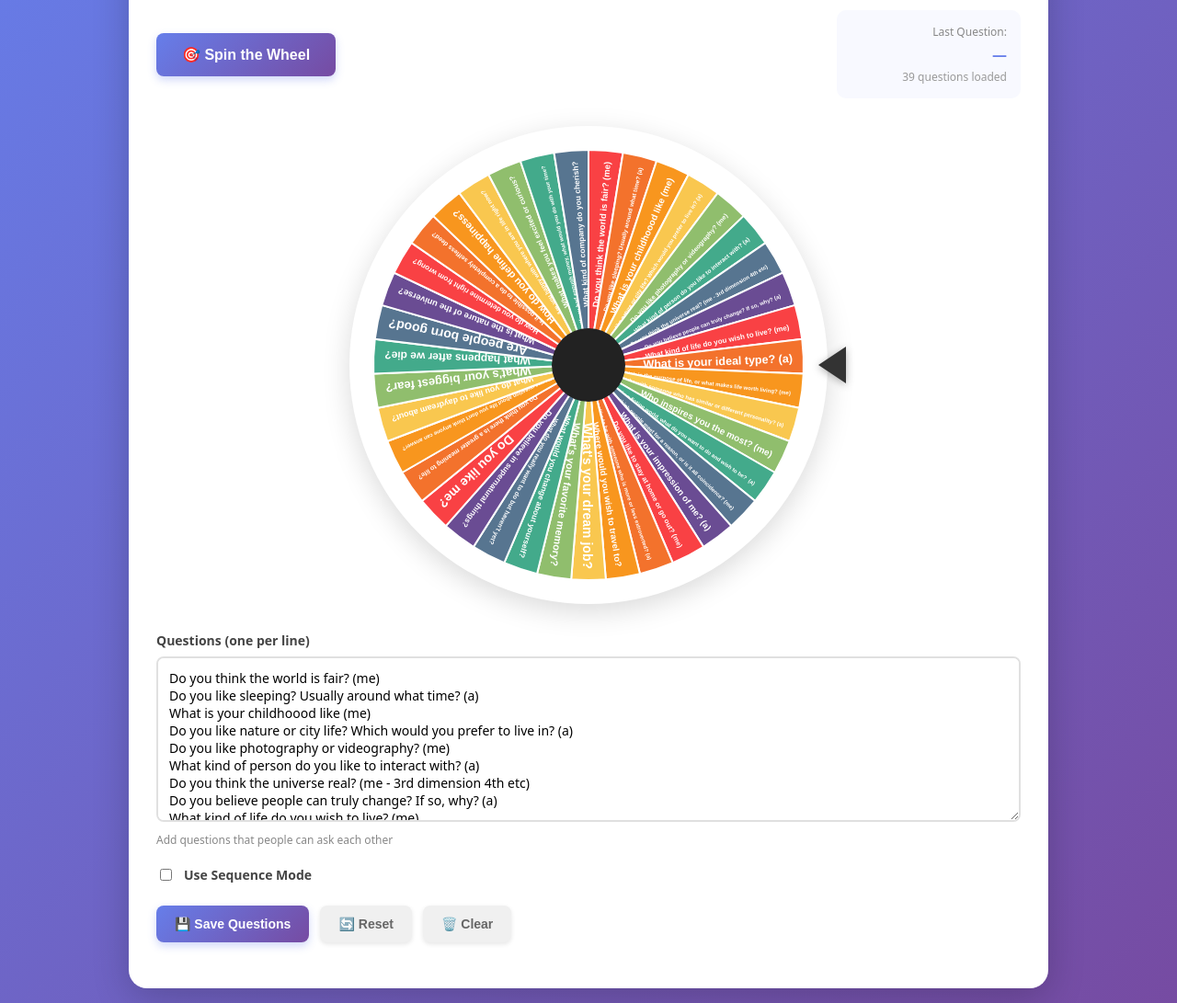
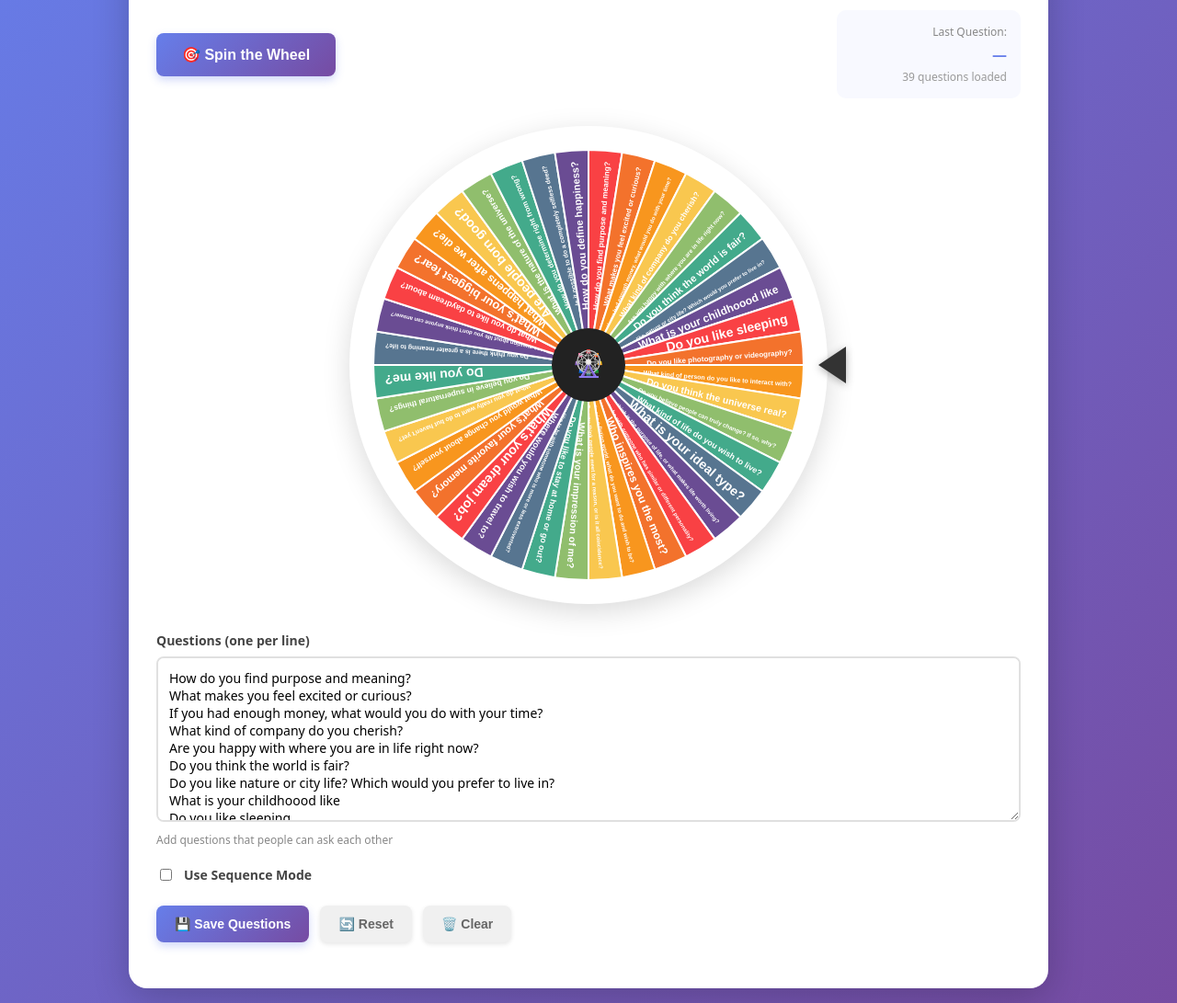
Before and after one commit to spinthewheelz/wheelzoflife, a plain HTML site: page index.html in a window 1280 px wide. Shown: the part 180-1271 px from the top of the page at 92% size. Drawn offline with Linux system fonts and the light colour scheme.

Commit message:
Update index.html

```diff
--- a/index.html
+++ b/index.html
@@ -404,7 +404,7 @@
         </div>
         <div id="sequenceContainer" style="display:none;">
           <label id="sequenceLabel" style="cursor:pointer;user-select:none;">Sequence (comma-separated numbers)</label>
-          <input id="sequence" placeholder="e.g. 2,1,0" />
+          <input id="sequence" placeholder="e.g. 7,6,5" />
           <div class="help-text">Control the order questions appear. Sequence will repeat when done.</div>
         </div>
         <div style="height:12px"></div>
@@ -429,24 +429,29 @@
 (() => {
   // defaults
   const defaultSegments = [
-    "Do you think the world is fair? (me)",
-    "Do you like sleeping? Usually around what time? (a)",
-    "What is your childhoood like (me)",
-    "Do you like nature or city life? Which would you prefer to live in? (a)",
-    "Do you like photography or videography? (me)",
-    "What kind of person do you like to interact with? (a)",
-    "Do you think the universe real? (me - 3rd dimension 4th etc)",
-    "Do you believe people can truly change? If so, why? (a)",
-    "What kind of life do you wish to live? (me)",
-    "What is your ideal type? (a)",
-    "What do you think is the purpose of life, or what makes life worth living? (me)",
-    "Do you prefer to be with someone who has similar or different personality? (a)",
-    "Who inspires you the most? (me)",
-    "If you live in a fiction world, what do you want to do and wish to be?  (a)",
-    "Do you think people meet for a reason, or is it all coincidence? (me)",
-    "What is your impression of me? (a)",
-    "Do you like to stay at home or go out? (me)",
-    "Do you like to be with someone who is more or less extroverted? (a)",
+    "How do you find purpose and meaning?",
+    "What makes you feel excited or curious?",
+    "If you had enough money, what would you do with your time?",
+    "What kind of company do you cherish?" ,
+    "Are you happy with where you are in life right now?",
+    "Do you think the world is fair?",
+    "Do you like nature or city life? Which would you prefer to live in?",
+    "What is your childhoood like",
+    "Do you like sleeping",
+    "Do you like photography or videography?",
+    "What kind of person do you like to interact with?",
+    "Do you think the universe real?",
+    "Do you believe people can truly change? If so, why?",
+    "What kind of life do you wish to live?",
+    "What is your ideal type?",
+    "What do you think is the purpose of life, or what makes life worth living?",
+    "Do you prefer to be with someone who has similar or different personality?",
+    "Who inspires you the most?",
+    "If you live in a fiction world, what do you want to do and wish to be? ",
+    "Do you think people meet for a reason, or is it all coincidence?",
+    "What is your impression of me?",
+    "Do you like to stay at home or go out?",
+    "Do you like to be with someone who is more or less extroverted?",
     "Where would you wish to travel to?",
     "What's your dream job?",
     "What's your favorite memory?",
@@ -464,12 +469,8 @@
     "How do you determine right from wrong?",
     "Is it possible to do a completely selfless deed?",
     "How do you define happiness?",
-    "Are you happy with where you are in life right now?",
-    "What makes you feel excited or curious?",
-    "If you had enough money, what would you do with your time?",
-    "What kind of company do you cherish?"
   ];
-  const defaultSeq = [2,1,0];
+  const defaultSeq = [7,6,5];
 
   // keys for localStorage
   const LS_SEG = "dw_segments_v1";
@@ -509,10 +510,10 @@
   // state
   let segments = JSON.parse(localStorage.getItem(LS_SEG) || "null") || defaultSegments.slice();
   let useSequenceMode = localStorage.getItem(LS_USE_SEQ) === "true";
-  // If using sequence mode, use saved sequence or default [2,1,0]
+  // If using sequence mode, use saved sequence or default sequence
   // Otherwise, randomize
   let savedSeq = JSON.parse(localStorage.getItem(LS_SEQ) || "null");
-  let originalSeq = savedSeq !== null ? savedSeq : [2,1,0]; // Store original sequence pattern
+  let originalSeq = savedSeq !== null ? savedSeq : defaultSeq.slice(); // Store original sequence pattern
   let seq;
   if(useSequenceMode){
     // Use sequence mode - start with original pattern
@@ -533,7 +534,7 @@
     if(useSequenceMode){
       // Ensure sequence is set
       if(!originalSeq || originalSeq.length === 0){
-        originalSeq = [2,1,0];
+        originalSeq = defaultSeq.slice();
       }
       if(!seq || seq.length === 0){
         seq = originalSeq.slice();
@@ -543,7 +544,9 @@
       seqEl.value = "";
     }
     lastLabel.textContent = lastQuestion || "—";
-    status.textContent = `${segments.length} questions loaded`;
+    // Count questions excluding "Do you like me?"
+    const questionCount = segments.filter(q => !q.toLowerCase().includes("do you like me")).length;
+    status.textContent = `${questionCount} questions loaded`;
   }
 
   // Toggle sequence mode
@@ -551,12 +554,12 @@
     useSequenceMode = useSequenceCheckbox.checked;
     sequenceContainer.style.display = useSequenceMode ? "block" : "none";
     if(useSequenceMode){
-      // Switch to sequence mode - use default [2,1,0] if input is empty
+      // Switch to sequence mode - use default sequence if input is empty
       const raw = seqEl.value.trim();
       if(raw === ""){
-        originalSeq = [2,1,0];
-        seq = [2,1,0];
-        seqEl.value = "2,1,0";
+          originalSeq = defaultSeq.slice();
+          seq = defaultSeq.slice();
+          seqEl.value = defaultSeq.join(",");
       } else {
         try {
           const arr = raw.split(",").map(s=>parseInt(s.trim(),10)).filter(n=>!isNaN(n));
@@ -564,14 +567,14 @@
             originalSeq = arr;
             seq = arr.slice(); // Copy
           } else {
-            originalSeq = [2,1,0];
-            seq = [2,1,0];
-            seqEl.value = "2,1,0";
+            originalSeq = defaultSeq.slice();
+            seq = defaultSeq.slice();
+            seqEl.value = defaultSeq.join(",");
           }
         } catch(e){
-          originalSeq = [2,1,0];
-          seq = [2,1,0];
-          seqEl.value = "2,1,0";
+          originalSeq = defaultSeq.slice();
+          seq = defaultSeq.slice();
+          seqEl.value = defaultSeq.join(",");
         }
       }
     } else {
@@ -624,10 +627,10 @@
       // Sequence mode - parse the sequence
       const raw = seqEl.value.trim();
       if(raw === ""){
-        // Default to [2,1,0] if empty
-        originalSeq = [2,1,0];
-        seq = [2,1,0];
-        seqEl.value = "2,1,0";
+        // Default to defaultSeq if empty
+        originalSeq = defaultSeq.slice();
+        seq = defaultSeq.slice();
+        seqEl.value = defaultSeq.join(",");
       } else {
         try {
           const arr = raw.split(",").map(s=>parseInt(s.trim(),10)).filter(n=>!isNaN(n));
@@ -639,7 +642,7 @@
           originalSeq = arr;
           seq = arr.slice(); // Copy to current sequence
         } catch(e){
-          alert("Invalid sequence. Use comma-separated non-negative numbers (e.g., 2,1,0)");
+          alert("Invalid sequence. Use comma-separated non-negative numbers (e.g., 7,6,5)");
           return;
         }
       }
@@ -667,7 +670,7 @@
     // Initialize sequence if needed
     if(useSequenceMode){
       if(!originalSeq || originalSeq.length === 0){
-        originalSeq = [2,1,0];
+        originalSeq = defaultSeq.slice();
       }
       if(!seq || seq.length === 0){
         seq = originalSeq.slice();
@@ -849,6 +852,16 @@
     // center - make it smaller on mobile
     const centerSize = isMobile ? 30 : 40;
     ctx.beginPath(); ctx.arc(cx,cy,centerSize,0,2*Math.PI); ctx.fillStyle="#222"; ctx.fill();
+
+    // Add wheel emoji in center
+    ctx.save();
+    ctx.textAlign = "center";
+    ctx.textBaseline = "middle";
+    ctx.fillStyle = "#fff";
+    const emojiSize = isMobile ? 20 : 28;
+    ctx.font = `${emojiSize}px sans-serif`;
+    ctx.fillText("🎡", cx, cy);
+    ctx.restore();
   }
 
   function wrapText(ctx, text, x, fontSize, maxWidth){
```
